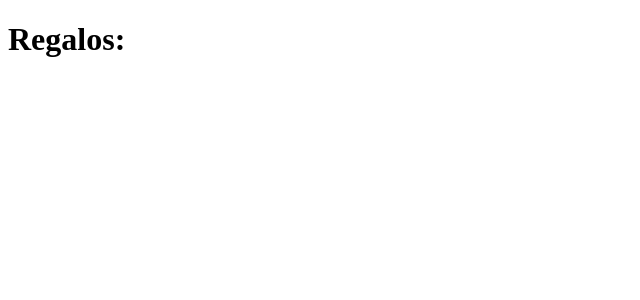
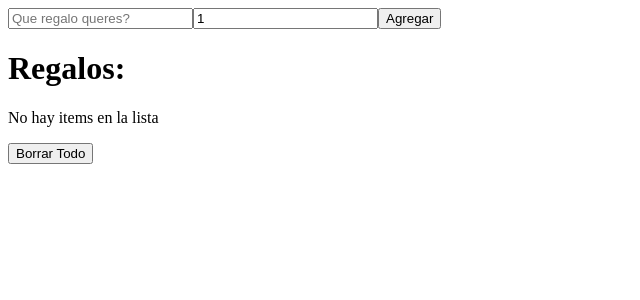
Before and after one commit to Lipitt/Adviency, a React (Create React App) app: page / in a window 1280 px wide. Shown: the top 300 px of the page, without its empty margins (0-640 px from the left). Built offline with nearby package versions, Linux system fonts and the light colour scheme.

Commit message:
added up to day 9

```diff
--- a/package.json
+++ b/package.json
@@ -10,6 +10,7 @@
     "react-dom": "^17.0.2",
     "react-modal": "^3.14.4",
     "react-scripts": "5.0.0",
+    "uuid": "^8.3.2",
     "web-vitals": "^2.1.3"
   },
   "scripts": {
--- a/src/App.jsx
+++ b/src/App.jsx
@@ -1,19 +1,43 @@
-//import { useState } from "react";
-//import RegaloLista from "./components/RegaloLista";
-//import RegaloForm from "./components/RegaloForm";
+import { useState } from "react";
+import RegaloLista from "./components/RegaloLista";
+import RegaloForm from "./components/RegaloForm";
 
 export default function App() {
-  //const [list, setList] = useState(["Chocolate", "Vitel tone", "Juegos"]);
+  const [list, setList] = useState(
+    [JSON.parse(localStorage.getItem("regalos"))] |
+      [
+        { id: 1, nombre: "Chocolate", cantidad: 2 },
+        { id: 2, nombre: "Vitel Tone", cantidad: 3 },
+        { id: 3, nombre: "Juegos", cantidad: 4 },
+      ]
+  );
+  const handleSubmit = (regalo) => {
+    // if (
+    //   regalo.nombre !== "" &&
+    //   !list.find(({ nombre }) => nombre === regalo.nombre)
+    // ) {
+    console.log(list);
+    setList([...list, regalo]);
+    localStorage.setItem("regalos", JSON.stringify([...list, regalo]));
+    // }
+  };
 
-  // const handleSubmit = (inputT) => {
-  //   setList([...list, inputT]);
-  // };
+  const handleDeleteItem = (id) => {
+    let deletedItemArray = list.filter((item) => item.id !== id);
+    setList(deletedItemArray);
+    localStorage.setItem("regalos", JSON.stringify(deletedItemArray));
+  };
+
+  const handleDeleteAll = () => {
+    setList([]);
+  };
 
   return (
     <div className="App">
-      {/* <RegaloForm onSubmit={handleSubmit} /> */}
+      <RegaloForm onSubmit={handleSubmit} />
       <h1>Regalos:</h1>
-      {/* <RegaloLista list={list} /> */}
+      <RegaloLista list={list} deleteItem={handleDeleteItem} />
+      <button onClick={handleDeleteAll}>Borrar Todo</button>
     </div>
   );
 }
--- a/src/components/RegaloForm.jsx
+++ b/src/components/RegaloForm.jsx
@@ -1,15 +1,27 @@
 import React, { useState } from "react";
+import { v4 as uuidv4 } from "uuid";
 
 const RegaloForm = ({ onSubmit }) => {
   const [inputText, setInputText] = useState("");
+  const [inputNum, setInputNum] = useState(1);
 
   const handleTextChange = (e) => {
     setInputText(e.target.value);
   };
 
+  const handleNumChange = (e) => {
+    setInputNum(e.target.value);
+  };
+
   const submitPrep = (e) => {
     e.preventDefault();
-    onSubmit(inputText);
+    let regalo = {
+      id: uuidv4(),
+      nombre: inputText,
+      cantidad: inputNum,
+    };
+
+    onSubmit(regalo);
   };
   return (
     <form onSubmit={submitPrep}>
@@ -19,6 +31,7 @@ const RegaloForm = ({ onSubmit }) => {
         placeholder="Que regalo queres?"
         onChange={handleTextChange}
       />
+      <input type="number" value={inputNum} onChange={handleNumChange} />
       <button>Agregar</button>
     </form>
   );
--- a/src/components/RegaloItem.jsx
+++ b/src/components/RegaloItem.jsx
@@ -1,5 +1,10 @@
 import React from "react";
 
-export const RegaloItem = ({ item }) => {
-  return <div>{item}</div>;
+export const RegaloItem = ({ item, deleteItem }) => {
+  return (
+    <li>
+      {item.nombre} {item.cantidad}
+      <button onClick={() => deleteItem(item.id)}>X</button>
+    </li>
+  );
 };
--- a/src/components/RegaloLista.jsx
+++ b/src/components/RegaloLista.jsx
@@ -1,13 +1,15 @@
 import React from "react";
 import { RegaloItem } from "./RegaloItem";
 
-const RegaloLista = ({ list }) => {
+const RegaloLista = ({ list, deleteItem }) => {
   return (
     <div>
-      {list.length > 0 ? (
+      {list ? (
         <ul>
-          {list.map((item, index) => {
-            return <RegaloItem key={index} item={item} />;
+          {list.map((item) => {
+            return (
+              <RegaloItem key={item.id} item={item} deleteItem={deleteItem} />
+            );
           })}
         </ul>
       ) : (
```
Also changed, not shown: 1 other file (tests, documents, lock files or other folders).
